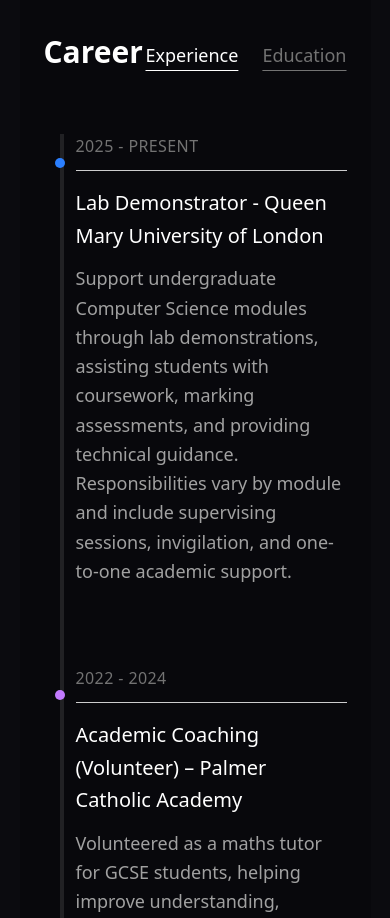
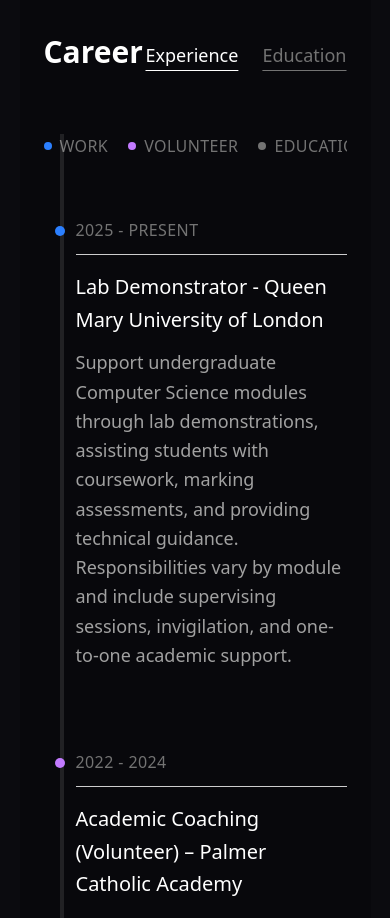
Before and after one commit to ALfahi/portfolio-website, a Next.js app: page / in a window 390 px wide. Shown: the part 3520-4438 px from the top of the page. Built offline with nearby package versions, Linux system fonts and the light colour scheme.

Commit message:
fixed dots being shown on phone, also added legend to timeline

```diff
--- a/app/components/UI/Timeline.tsx
+++ b/app/components/UI/Timeline.tsx
@@ -1,15 +1,44 @@
 import { TimelineItem } from "@/app/types/timeline";
+
 type TimelineProps = {
   items: TimelineItem[];
+  showLegend?: boolean;
 };
+
+const LEGEND = [
+  { type: "work",      color: "bg-blue-500",   label: "Work" },
+  { type: "volunteer", color: "bg-purple-400",  label: "Volunteer" },
+  { type: "education", color: "bg-neutral-500", label: "Education" },
+] as const;
+
+type ExperienceType = typeof LEGEND[number]["type"];
+
+const colorMap = Object.fromEntries(
+  LEGEND.map(({ type, color }) => [type, color])
+) as Record<ExperienceType, string>;
+
 
 // timeline slider which displays items on the left or right of a
 //  central spine, alternating as you go down.
 // On mobile it becomes a single column with a left-aligned spine
 // and dots for each item. The color of the dot is determined by the experience type (work, volunteer, education).
-export default function Timeline({ items }: TimelineProps) {
+export default function Timeline({ items, showLegend=false }: TimelineProps) {
   return (
     <div className="relative">
+
+      {/* ── LEGEND ── */}
+      {showLegend && (
+        <div className="flex items-center gap-5 mb-15 md:mb-12 md:justify-end">
+          {LEGEND.map(({ type, color, label }) => (
+            <div key={type} className="flex items-center gap-2">
+              <span className={`w-2 h-2 rounded-full ${color} shrink-0`} />
+              <span className="text-label uppercase text-neutral-500">
+                {label}
+              </span>
+            </div>
+          ))}
+        </div>
+      )}
 
       {/* Desktop center spine */}
       <div className="hidden md:block absolute left-1/2 top-0 bottom-0 w-1 bg-white/15" />
@@ -23,12 +52,7 @@
           const isLeft = index % 2 === 0;
 
           // determine color based on experience type
-          const color =
-            item.experienceType === "work"
-              ? "bg-blue-500"
-              : item.experienceType === "volunteer"
-              ? "bg-purple-400"
-              : "bg-neutral-500";
+          const color = colorMap[item.experienceType as ExperienceType] ?? "bg-neutral-500";
 
           return (
             <div key={index} className="relative">
@@ -59,14 +83,14 @@
                   `}
                 >
 
-                  {/* Mobile dot */}
+                  {/* MOBILE DOT */}
                   <div
                     className={`
-                      md:hidden absolute left-4 top-6
-                      -translate-x-1/2
+                      md:hidden absolute left-4 top-2 -translate-x-1/2
                       w-2.5 h-2.5 rounded-full ${color}
                     `}
                   />
+
                   {/* DATE */}
                   <p className="text-label tracking-[0.3em] uppercase text-neutral-500">
                     {item.date}
--- a/app/components/home-page/sections/Career.tsx
+++ b/app/components/home-page/sections/Career.tsx
@@ -102,7 +102,7 @@
               ease: [0.22, 1, 0.36, 1],
             }}
           >
-            <Timeline items={tab === "experience"? experienceData: educationData}/>
+            <Timeline items={tab === "experience"? experienceData: educationData} showLegend={true}/>
           </motion.div>
 
         </AnimatePresence>
```
